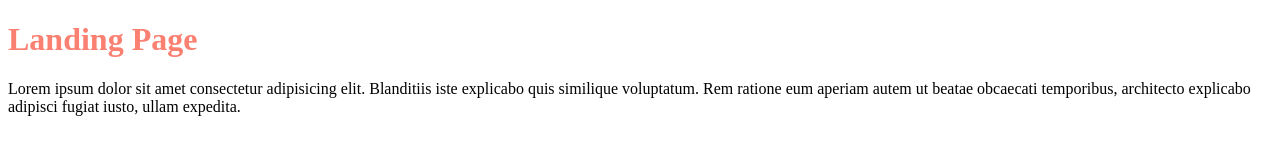
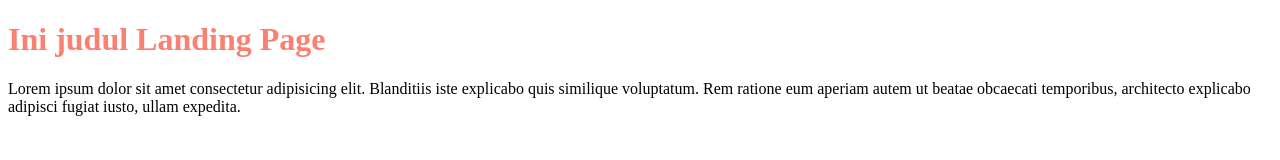
Before and after one commit to borneocode/simple-landing-page, a plain HTML site: page index.html in a window 1280 px wide. Drawn offline with Linux system fonts and the light colour scheme.

Commit message:
mengubah tulisan judul

```diff
--- a/index.html
+++ b/index.html
@@ -6,7 +6,7 @@
     <title>Simple Landing Page</title>
   </head>
   <body>
-    <h1 style="color: salmon">Landing Page</h1>
+    <h1 style="color: salmon">Ini judul Landing Page</h1>
     <p>
       Lorem ipsum dolor sit amet consectetur adipisicing elit. Blanditiis iste explicabo quis similique voluptatum. Rem ratione eum aperiam autem ut beatae obcaecati temporibus, architecto explicabo adipisci fugiat iusto, ullam expedita.
     </p>
```
